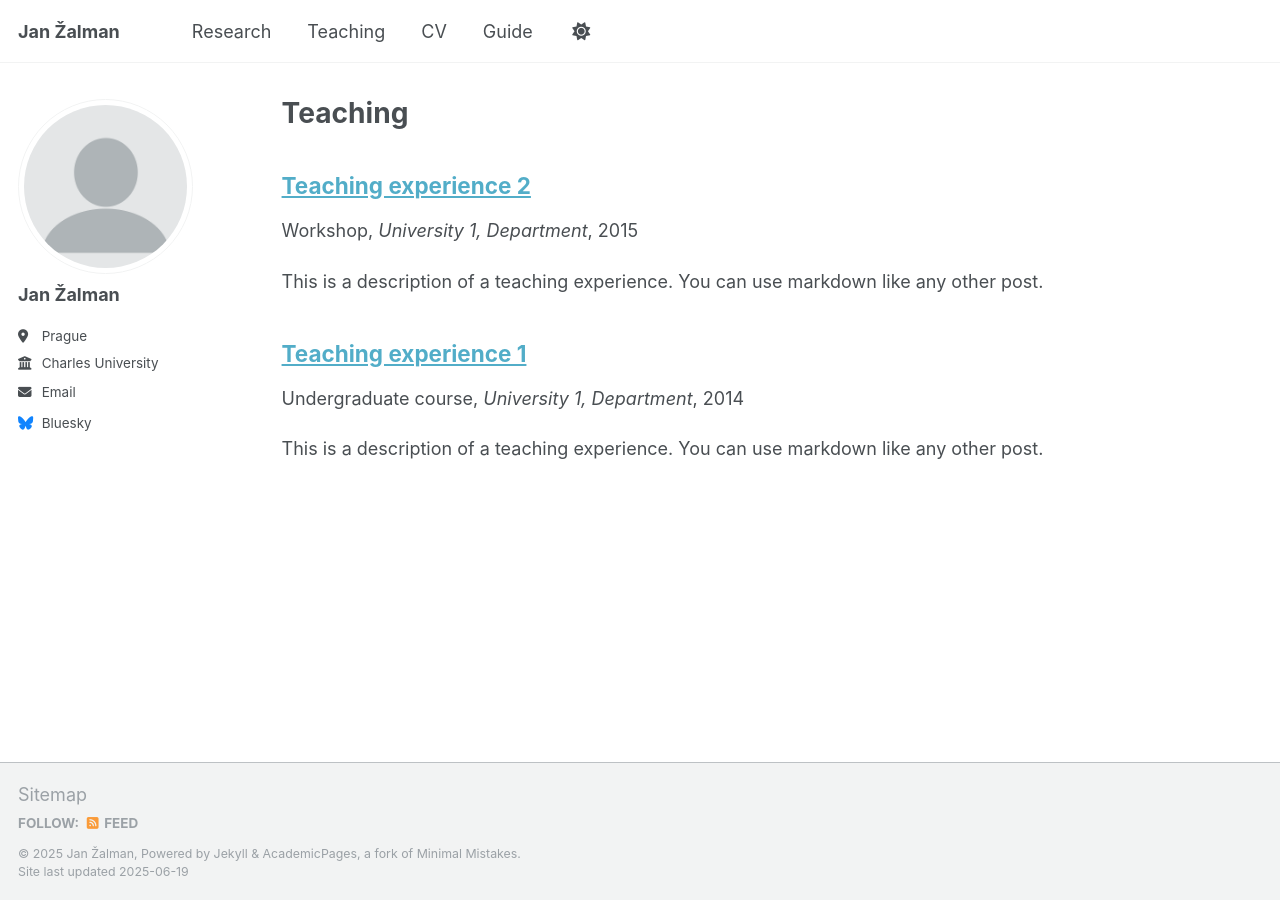
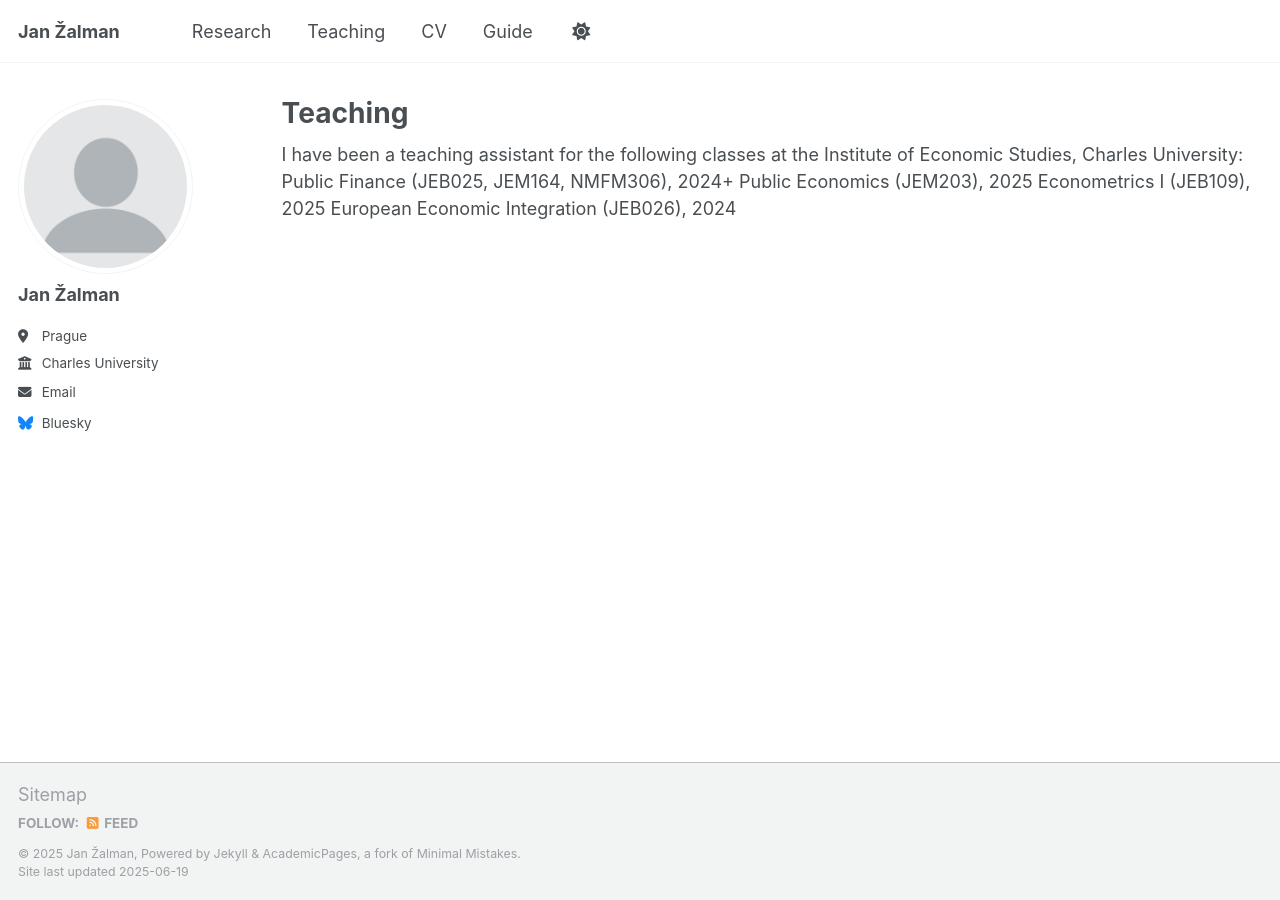
Before and after one commit to janzalman/janzalman.github.io, a Jekyll site: the page built from _pages/teaching.html, in a window 1280 px wide. Built offline with Jekyll 4.4.1, drawn with Linux system fonts in a browser that asks for light colours.

Commit message:
Update teaching.html

```diff
--- a/_pages/teaching.html
+++ b/_pages/teaching.html
@@ -2,11 +2,11 @@
 layout: archive
 title: "Teaching"
 permalink: /teaching/
-author_profile: true
 ---
 
-{% include base_path %}
+I have been a teaching assistant for the following classes at the Institute of Economic Studies, Charles University:
 
-{% for post in site.teaching reversed %}
-  {% include archive-single.html %}
-{% endfor %}
+Public Finance (JEB025, JEM164, NMFM306), 2024+
+Public Economics (JEM203), 2025
+Econometrics I (JEB109), 2025
+European Economic Integration (JEB026), 2024
```
